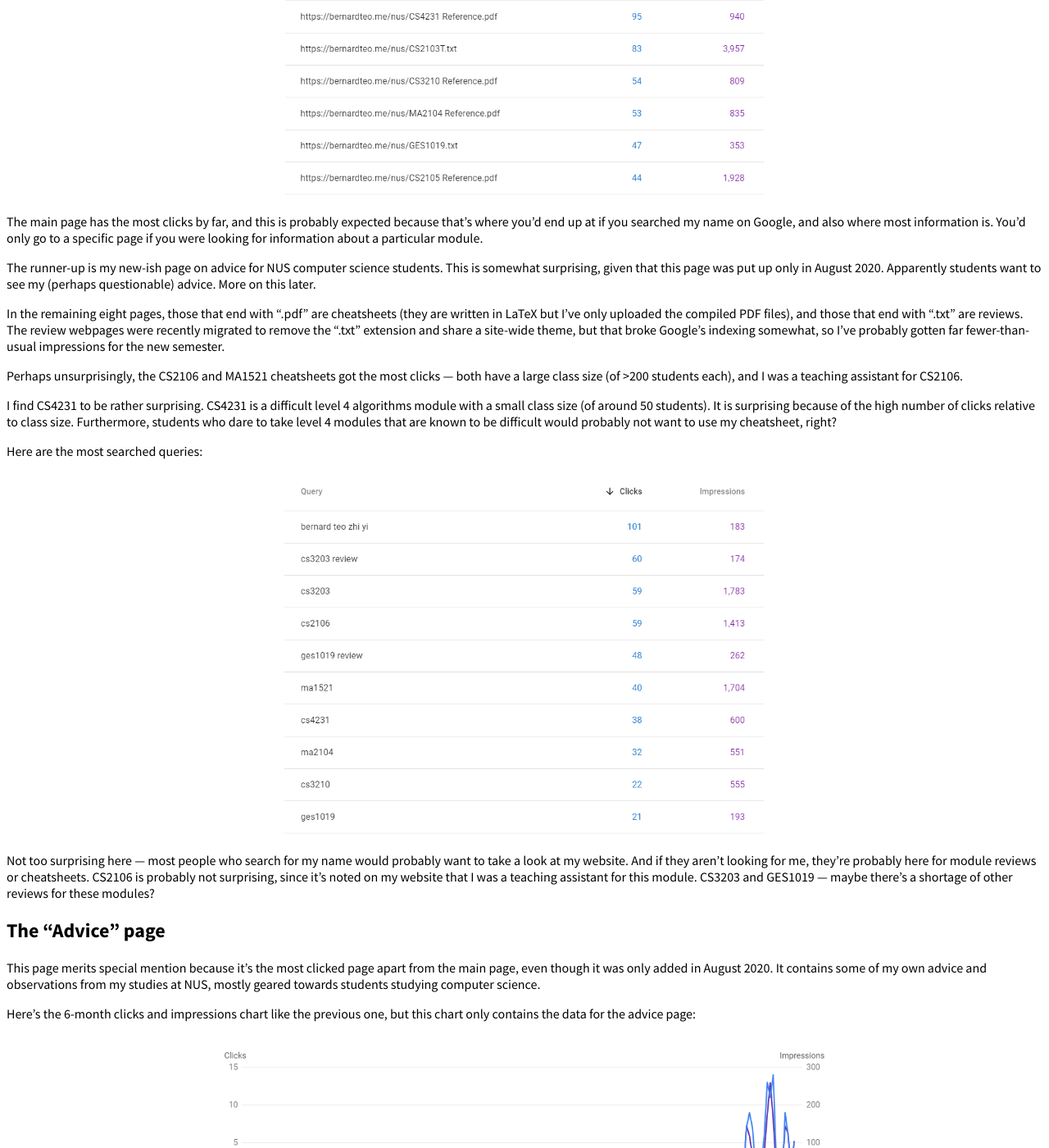
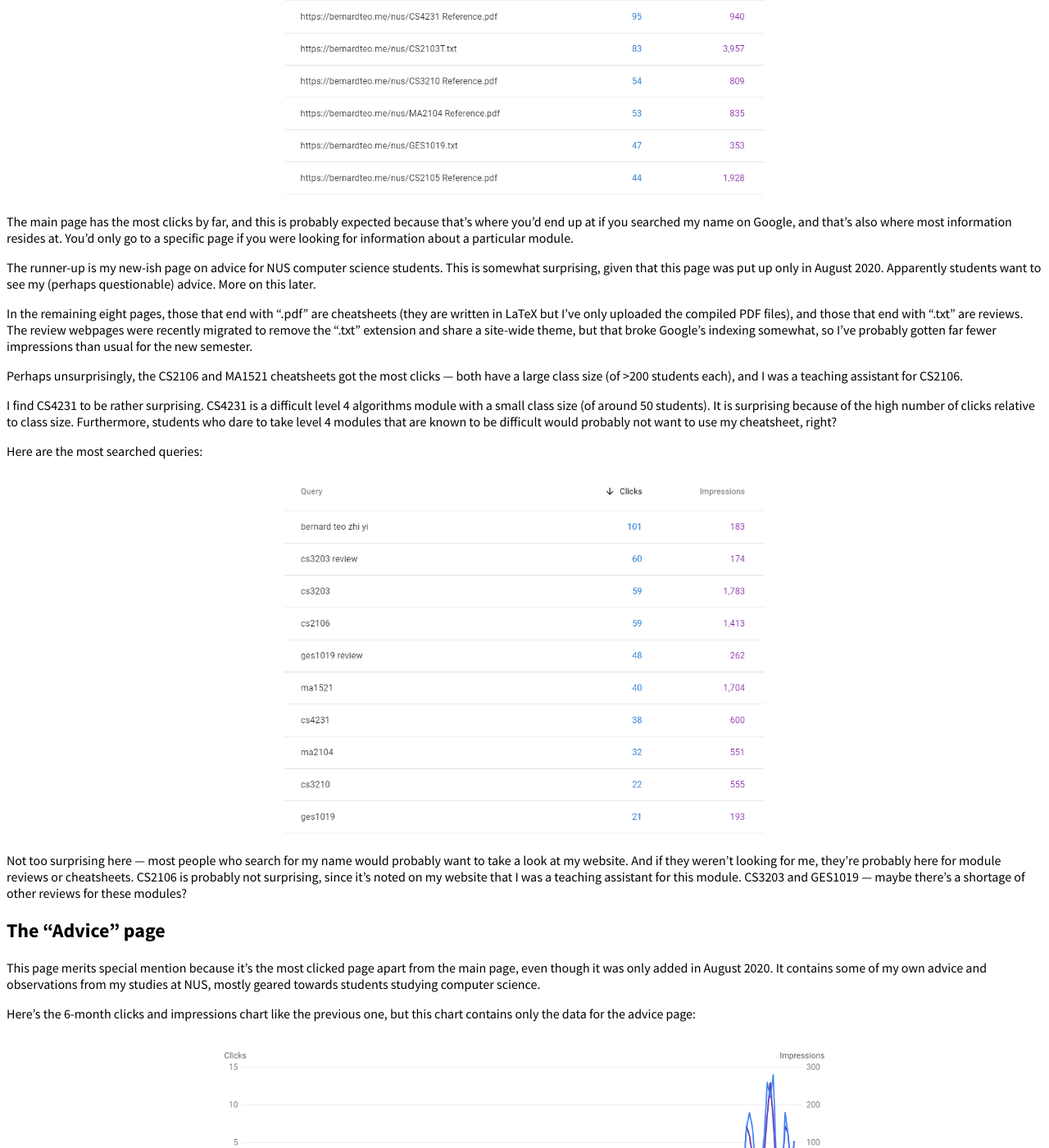
Before and after one commit to btzy/homepage, a Jekyll site: the page built from _posts/2021-01-08-site-search-console.md, in a window 1280 px wide and 1400 px high, scrolled down 1324 px. Shown: the whole window at 82% size. Built offline with Jekyll 4.4.1, drawn with Linux system fonts in a browser that asks for light colours; some of the changed text lies outside the part shown.

Commit message:
Fix sentence structure in search console blog post

```diff
--- a/_posts/2021-01-08-site-search-console.md
+++ b/_posts/2021-01-08-site-search-console.md
@@ -34,11 +34,11 @@ Next, let's look at some of the pages most accessed:
 
 <div class="imgbox white"><img src="/post-assets/img/site-search-console-pages.png" alt="Pages" width="583.333" /></div>
 
-The main page has the most clicks by far, and this is probably expected because that's where you'd end up at if you searched my name on Google, and also where most information is.  You'd only go to a specific page if you were looking for information about a particular module.
+The main page has the most clicks by far, and this is probably expected because that's where you'd end up at if you searched my name on Google, and that's also where most information resides at.  You'd only go to a specific page if you were looking for information about a particular module.
 
 The runner-up is my new-ish page on advice for NUS computer science students.  This is somewhat surprising, given that this page was put up only in August 2020.  Apparently students want to see my (perhaps questionable) advice.  More on this later.
 
-In the remaining eight pages, those that end with ".pdf" are cheatsheets (they are written in LaTeX but I've only uploaded the compiled PDF files), and those that end with ".txt" are reviews.  The review webpages were recently migrated to remove the ".txt" extension and share a site-wide theme, but that broke Google's indexing somewhat, so I've probably gotten far fewer-than-usual impressions for the new semester.
+In the remaining eight pages, those that end with ".pdf" are cheatsheets (they are written in LaTeX but I've only uploaded the compiled PDF files), and those that end with ".txt" are reviews.  The review webpages were recently migrated to remove the ".txt" extension and share a site-wide theme, but that broke Google's indexing somewhat, so I've probably gotten far fewer impressions than usual for the new semester.
 
 Perhaps unsurprisingly, the CS2106 and MA1521 cheatsheets got the most clicks --- both have a large class size (of >200 students each), and I was a teaching assistant for CS2106.
 
@@ -48,13 +48,13 @@ Here are the most searched queries:
 
 <div class="imgbox white"><img src="/post-assets/img/site-search-console-queries.png" alt="Search queries" width="585.333" /></div>
 
-Not too surprising here --- most people who search for my name would probably want to take a look at my website.  And if they aren't looking for me, they're probably here for module reviews or cheatsheets.  CS2106 is probably not surprising, since it's noted on my website that I was a teaching assistant for this module.  CS3203 and GES1019 --- maybe there's a shortage of other reviews for these modules?
+Not too surprising here --- most people who search for my name would probably want to take a look at my website.  And if they weren't looking for me, they're probably here for module reviews or cheatsheets.  CS2106 is probably not surprising, since it's noted on my website that I was a teaching assistant for this module.  CS3203 and GES1019 --- maybe there's a shortage of other reviews for these modules?
 
 ## The "Advice" page
 
 This page merits special mention because it's the most clicked page apart from the main page, even though it was only added in August 2020.  It contains some of my own advice and observations from my studies at NUS, mostly geared towards students studying computer science.
 
-Here's the 6-month clicks and impressions chart like the previous one, but this chart only contains the data for the advice page:
+Here's the 6-month clicks and impressions chart like the previous one, but this chart contains only the data for the advice page:
 
 <div class="imgbox white"><img src="/post-assets/img/site-search-console-advice-trends.png" alt="Trends for advice page" width="758.667" /></div>
 
```
Also changed, not shown: other parts of _posts/2021-01-08-site-search-console.md (+2 -2 lines).
